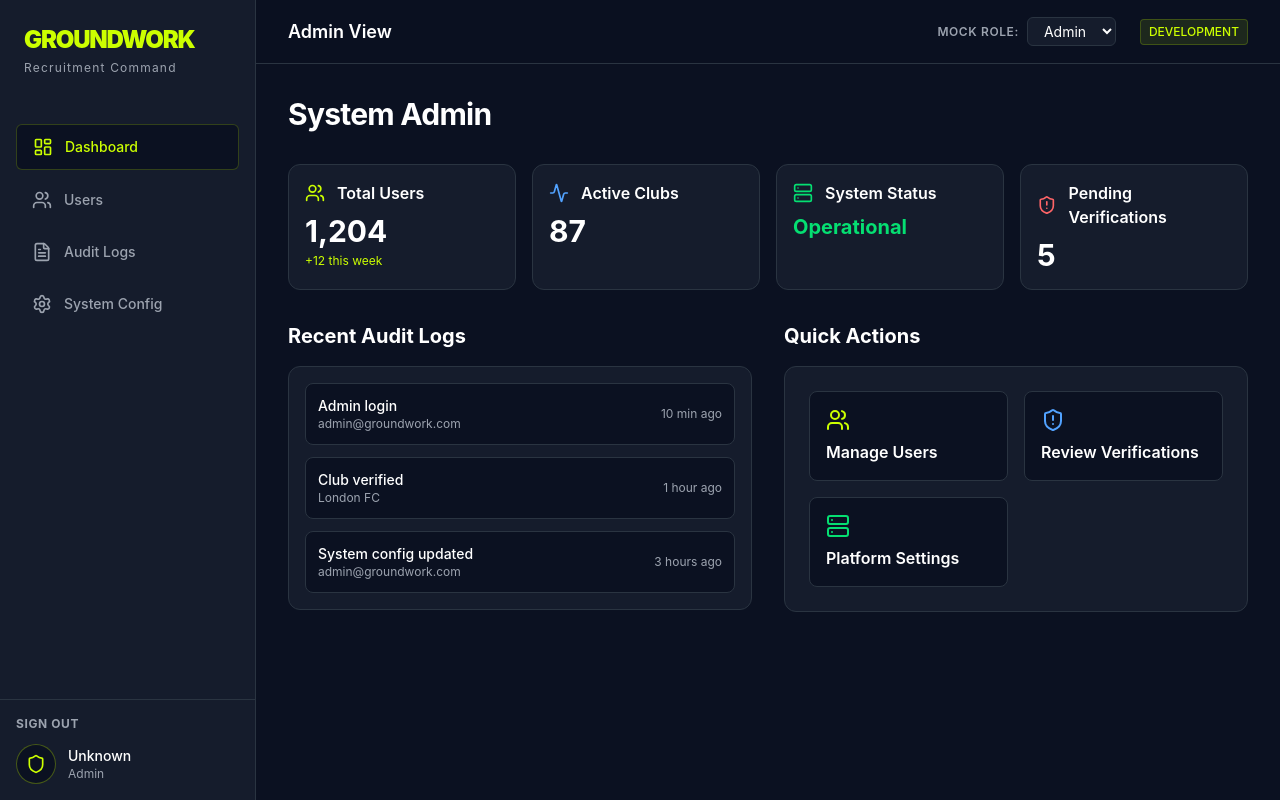
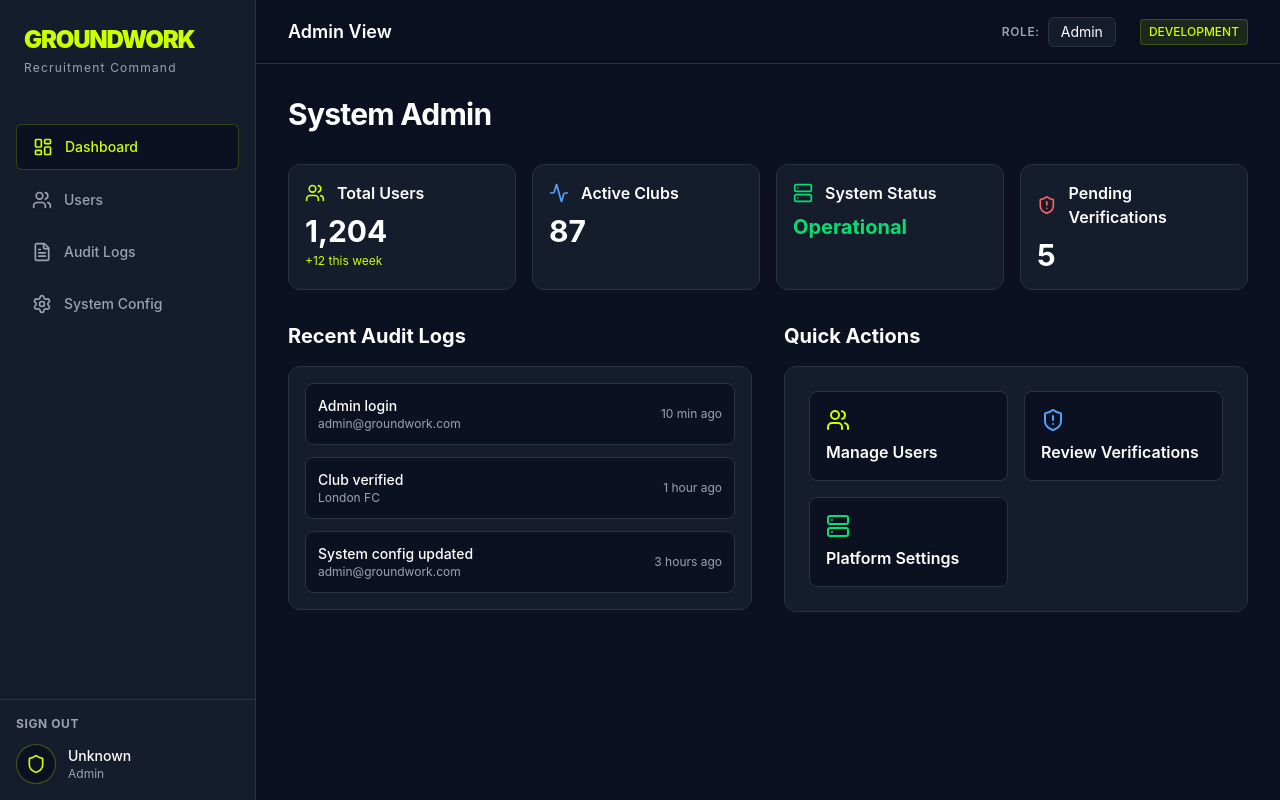
Before and after one commit to groundworkfootball-boop/groundwork, a React (Vite) app: page / in a window 1280 px wide. Built offline with nearby package versions, Linux system fonts and the light colour scheme; no server answers; the database is empty; sample sign-in values are in the browser's storage.

Commit message:
Fix typescript and build errors for Netlify deploy

```diff
--- a/src/components/layout/Sidebar.tsx
+++ b/src/components/layout/Sidebar.tsx
@@ -38,7 +38,7 @@ const navigation: NavItem[] = [
 
 export const Sidebar = () => {
   const { role, user, logout } = useAuth();
-  const filteredNav = navigation.filter(item => item.roles.includes(role));
+  const filteredNav = navigation.filter(item => role && item.roles.includes(role));
 
   return (
     <aside className="w-64 bg-dark-surface border-r border-dark-border flex flex-col h-screen sticky top-0">
--- a/src/components/layout/Topbar.tsx
+++ b/src/components/layout/Topbar.tsx
@@ -1,26 +1,20 @@
-import { useAuth, type Role } from '../../context/AuthContext';
+import { useAuth } from '../../context/AuthContext';
 
 export const Topbar = () => {
-  const { role, setRole } = useAuth();
+  const { role } = useAuth();
 
   return (
     <header className="h-16 bg-dark-bg/80 backdrop-blur-sm border-b border-dark-border flex items-center justify-between px-8 sticky top-0 z-10">
       <div className="flex items-center">
-        <h2 className="text-lg font-semibold text-text-primary capitalize">{role} View</h2>
+        <h2 className="text-lg font-semibold text-text-primary capitalize">{role || 'Guest'} View</h2>
       </div>
 
       <div className="flex items-center space-x-6">
         <div className="flex items-center space-x-2">
-          <span className="text-xs text-text-secondary uppercase tracking-wider font-semibold">Mock Role:</span>
-          <select
-            value={role}
-            onChange={(e) => setRole(e.target.value as Role)}
-            className="bg-dark-surface border border-dark-border text-sm rounded-md text-text-primary px-3 py-1 focus:outline-none focus:border-brand focus:ring-1 focus:ring-brand"
-          >
-            <option value="player">Player</option>
-            <option value="club">Club</option>
-            <option value="admin">Admin</option>
-          </select>
+          <span className="text-xs text-text-secondary uppercase tracking-wider font-semibold">Role:</span>
+          <span className="bg-dark-surface border border-dark-border text-sm rounded-md text-text-primary px-3 py-1 capitalize">
+            {role || 'Guest'}
+          </span>
         </div>
 
         <span className="text-xs px-2 py-1 rounded bg-brand/10 text-brand border border-brand/20 font-medium">
--- a/src/lib/dummyData.ts
+++ b/src/lib/dummyData.ts
@@ -1,4 +1,4 @@
-import { PlayerProfile, ClubPreferences } from './scoringEngine';
+import type { PlayerProfile, ClubPreferences } from './scoringEngine';
 
 export const DUMMY_CLUBS = [
   {
--- a/src/pages/Auth/Login.tsx
+++ b/src/pages/Auth/Login.tsx
@@ -1,19 +1,24 @@
 import { useState } from 'react';
 import { Link, useNavigate } from 'react-router-dom';
-import { useAuth, type Role } from '../../context/AuthContext';
+import { useAuth } from '../../context/AuthContext';
 import { ArrowRight } from 'lucide-react';
 
 export const Login = () => {
   const navigate = useNavigate();
   const { login } = useAuth();
-  const [role, setRole] = useState<Role>('player');
+
   const [email, setEmail] = useState('');
   const [password, setPassword] = useState('');
 
-  const handleSubmit = (e: React.FormEvent) => {
+  const handleSubmit = async (e: React.FormEvent) => {
     e.preventDefault();
-    login(role);
-    navigate('/');
+    try {
+      await login(email, password);
+      navigate('/');
+    } catch (error) {
+      console.error('Login error:', error);
+      alert('Login failed. Please check your credentials.');
+    }
   };
 
   return (
@@ -30,25 +35,7 @@ export const Login = () => {
         </div>
 
         <form onSubmit={handleSubmit} className="space-y-5">
-          <div>
-            <label className="block text-xs font-bold text-text-secondary tracking-widest uppercase mb-2">Login As (Mock)</label>
-            <div className="grid grid-cols-3 gap-2">
-              {(['player', 'club', 'admin'] as Role[]).map((r) => (
-                <button
-                  key={r}
-                  type="button"
-                  onClick={() => setRole(r)}
-                  className={`py-2 text-xs font-bold uppercase rounded border transition-colors ${
-                    role === r
-                    ? 'bg-brand/10 border-brand text-brand'
-                    : 'border-dark-border text-text-secondary hover:border-text-secondary/50'
-                  }`}
-                >
-                  {r}
-                </button>
-              ))}
-            </div>
-          </div>
+
 
           <div>
             <label className="block text-xs font-bold text-text-secondary tracking-widest uppercase mb-2">Email Address</label>
```
